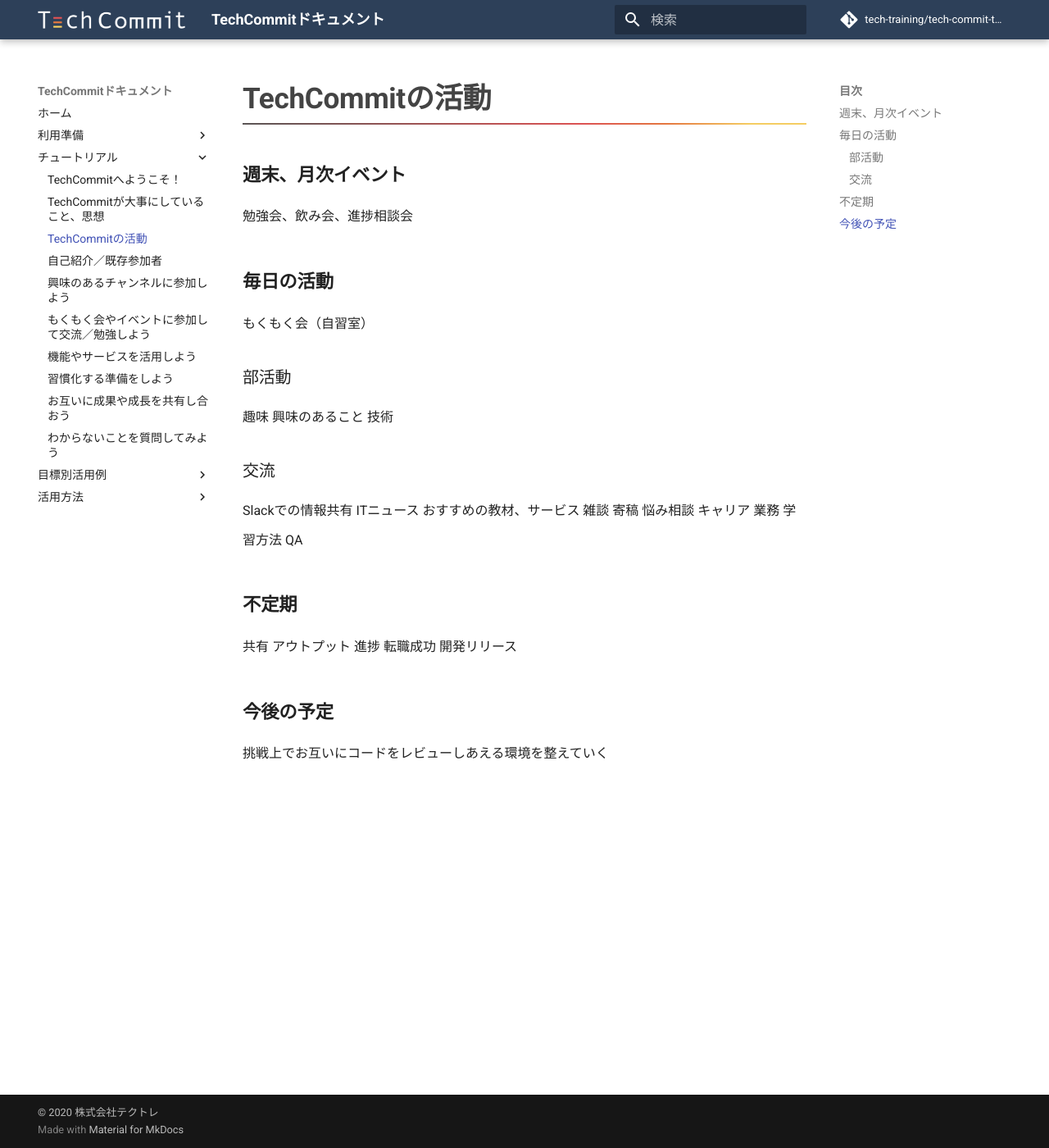
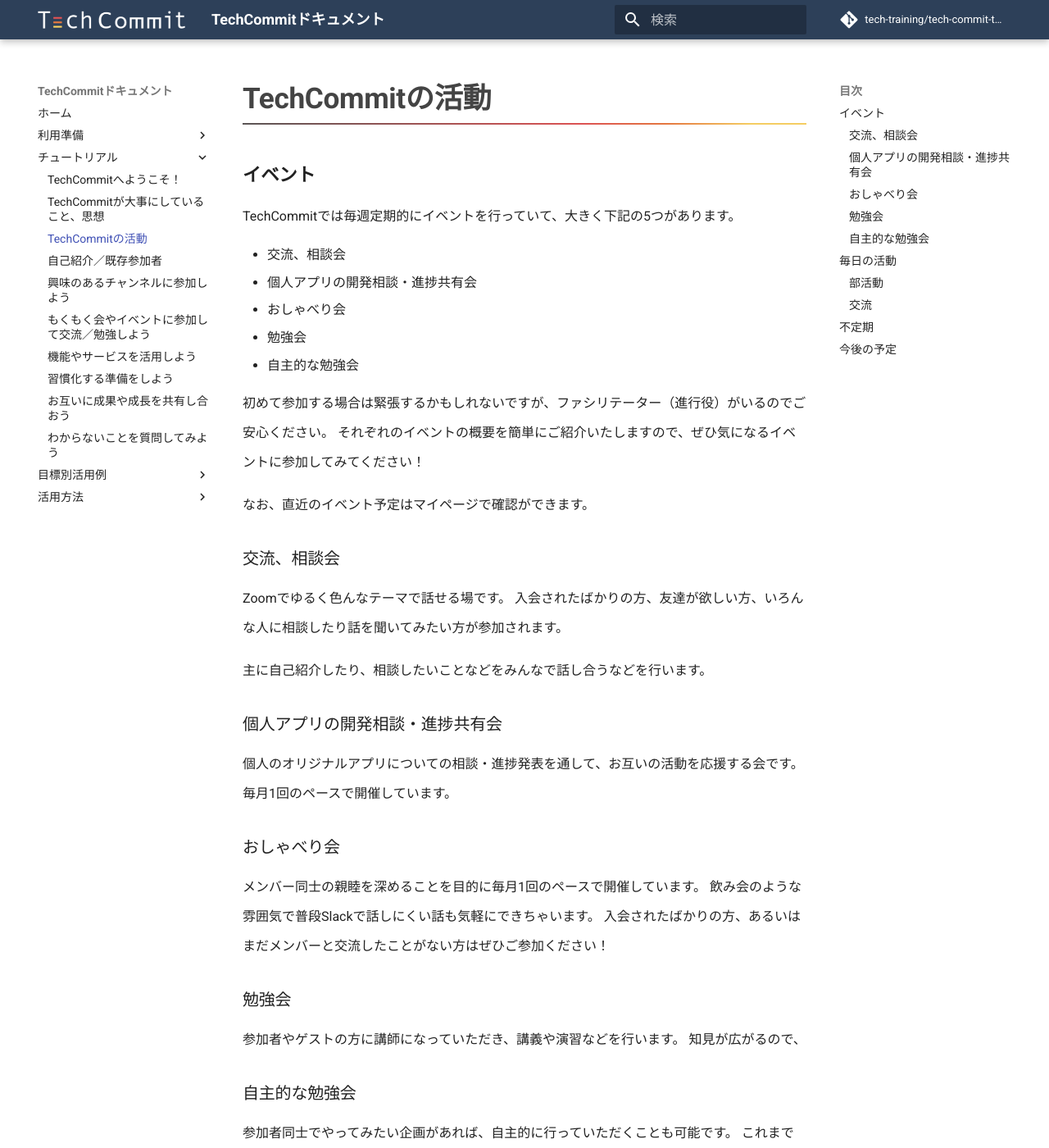
Before and after one commit to tech-training/tech-commit-doc, an MkDocs documentation site: the page built from docs/tutorial/techcommit-activities.md, in a window 1280 px wide and 1400 px high. Shown: the whole window at 82% size. Built offline with MkDocs 1.6.1 and Material for MkDocs 9.7.7, drawn with Linux system fonts in a browser that asks for light colours; comment, search, counter and statistics services are not loaded; some of the changed text lies outside the part shown.

Commit message:
食事いくので一旦コミット

```diff
--- a/docs/tutorial/techcommit-activities.md
+++ b/docs/tutorial/techcommit-activities.md
@@ -1,5 +1,39 @@
-## 週末、月次イベント
-勉強会、飲み会、進捗相談会
+## イベント
+TechCommitでは毎週定期的にイベントを行っていて、大きく下記の5つがあります。
+
+- 交流、相談会
+- 個人アプリの開発相談・進捗共有会
+- おしゃべり会
+- 勉強会
+- 自主的な勉強会
+
+初めて参加する場合は緊張するかもしれないですが、ファシリテーター（進行役）がいるのでご安心ください。
+それぞれのイベントの概要を簡単にご紹介いたしますので、ぜひ気になるイベントに参加してみてください！
+
+なお、直近のイベント予定はマイページで確認ができます。
+
+### 交流、相談会
+Zoomでゆるく色んなテーマで話せる場です。
+入会されたばかりの方、友達が欲しい方、いろんな人に相談したり話を聞いてみたい方が参加されます。
+
+主に自己紹介したり、相談したいことなどをみんなで話し合うなどを行います。
+
+### 個人アプリの開発相談・進捗共有会
+個人のオリジナルアプリについての相談・進捗発表を通して、お互いの活動を応援する会です。
+毎月1回のペースで開催しています。
+
+### おしゃべり会
+メンバー同士の親睦を深めることを目的に毎月1回のペースで開催しています。
+飲み会のような雰囲気で普段Slackで話しにくい話も気軽にできちゃいます。
+入会されたばかりの方、あるいはまだメンバーと交流したことがない方はぜひご参加ください！
+
+### 勉強会
+参加者やゲストの方に講師になっていただき、講義や演習などを行います。
+知見が広がるので、
+
+### 自主的な勉強会
+参加者同士でやってみたい企画があれば、自主的に行っていただくことも可能です。
+これまでには基本情報技術者の資格勉強会、坂道駆動勉強会などを開きました。
 
 ## 毎日の活動
 もくもく会（自習室）
```
